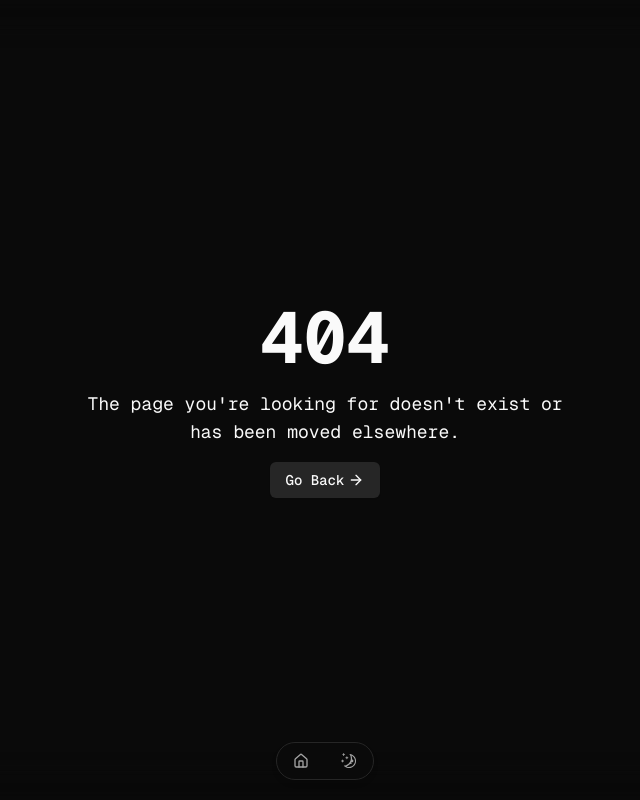
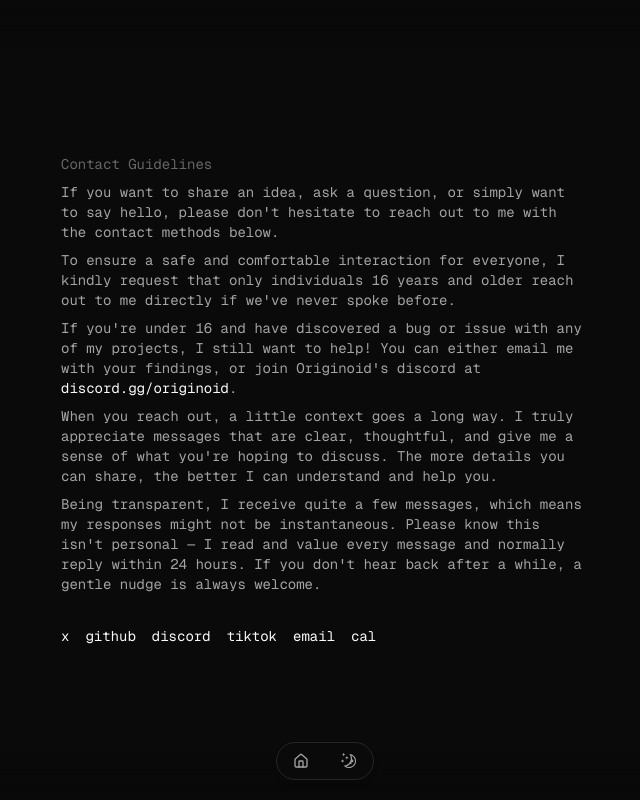
Before and after one commit to dromzeh/dromzeh.dev, a Next.js app: page /contact in a window 1280 px wide. Before the commit this address had no page. Shown: the whole page, without its empty margins (315-955 px from the left). Built offline with nearby package versions, Linux system fonts and the light colour scheme.

Commit message:
feat: readd contact page

```diff
--- /dev/null
+++ b/src/app/contact/page.tsx
@@ -0,0 +1,68 @@
+import { Metadata } from "next";
+import Link from "next/link";
+import { ContactContainer } from "~/components/main/contact";
+
+export const metadata: Metadata = {
+    title: "Contact",
+    description: "Contact Page",
+};
+
+export default function Contact() {
+    return (
+        <div className="min-h-screen max-w-xl mx-auto flex items-center justify-center">
+            <div className="py-24 px-6 text-sm">
+                <section className="flex flex-col space-y-8">
+                    <section>
+                        <h2 className="text-muted-foreground/60 mb-2">
+                            Contact Guidelines
+                        </h2>
+                        <div className="space-y-2 text-muted-foreground">
+                            <p>
+                                If you want to share an idea, ask a question, or
+                                simply want to say hello, please don't hesitate
+                                to reach out to me with the contact methods
+                                below.
+                            </p>
+                            <p>
+                                To ensure a safe and comfortable interaction for
+                                everyone, I kindly request that only individuals
+                                16 years and older reach out to me directly if
+                                we've never spoke before.
+                            </p>
+                            <p>
+                                If you're under 16 and have discovered a bug or
+                                issue with any of my projects, I still want to
+                                help! You can either email me with your
+                                findings, or join Originoid's discord at{" "}
+                                <Link
+                                    href="https://discord.gg/originoid"
+                                    target="_blank"
+                                    className="text-foreground hover:text-muted-foreground/50 transition-all duration-150 cursor-pointer"
+                                >
+                                    discord.gg/originoid
+                                </Link>
+                                .
+                            </p>
+                            <p>
+                                When you reach out, a little context goes a long
+                                way. I truly appreciate messages that are clear,
+                                thoughtful, and give me a sense of what you're
+                                hoping to discuss. The more details you can
+                                share, the better I can understand and help you.
+                            </p>
+                            <p>
+                                Being transparent, I receive quite a few
+                                messages, which means my responses might not be
+                                instantaneous. Please know this isn't personal —
+                                I read and value every message and normally
+                                reply within 24 hours. If you don't hear back
+                                after a while, a gentle nudge is always welcome.
+                            </p>
+                        </div>
+                    </section>
+                    <ContactContainer />
+                </section>
+            </div>
+        </div>
+    );
+}
--- a/src/components/main/about.tsx
+++ b/src/components/main/about.tsx
@@ -16,10 +16,7 @@ export function About() {
                 <h2 className="text-muted-foreground/60 mb-2">About Me</h2>
                 <div className="space-y-2 text-muted-foreground">
                     <p>I'm Marcel, a {<Age />} year old Software Engineer.</p>
-                    <p>
-                        Based in South West England & moving to Central London
-                        soon.
-                    </p>
+                    <p>Currently in the process of moving to Central London.</p>
                 </div>
             </section>
             <section>
@@ -44,9 +41,7 @@ export function About() {
                         </Link>
                         .
                     </p>
-                    <p>
-                        Pursing a Bachelors in Computer Science & Law part-time.
-                    </p>
+                    <p>Currently learning Animation and Video Editing.</p>
                 </div>
             </section>
         </>
```
